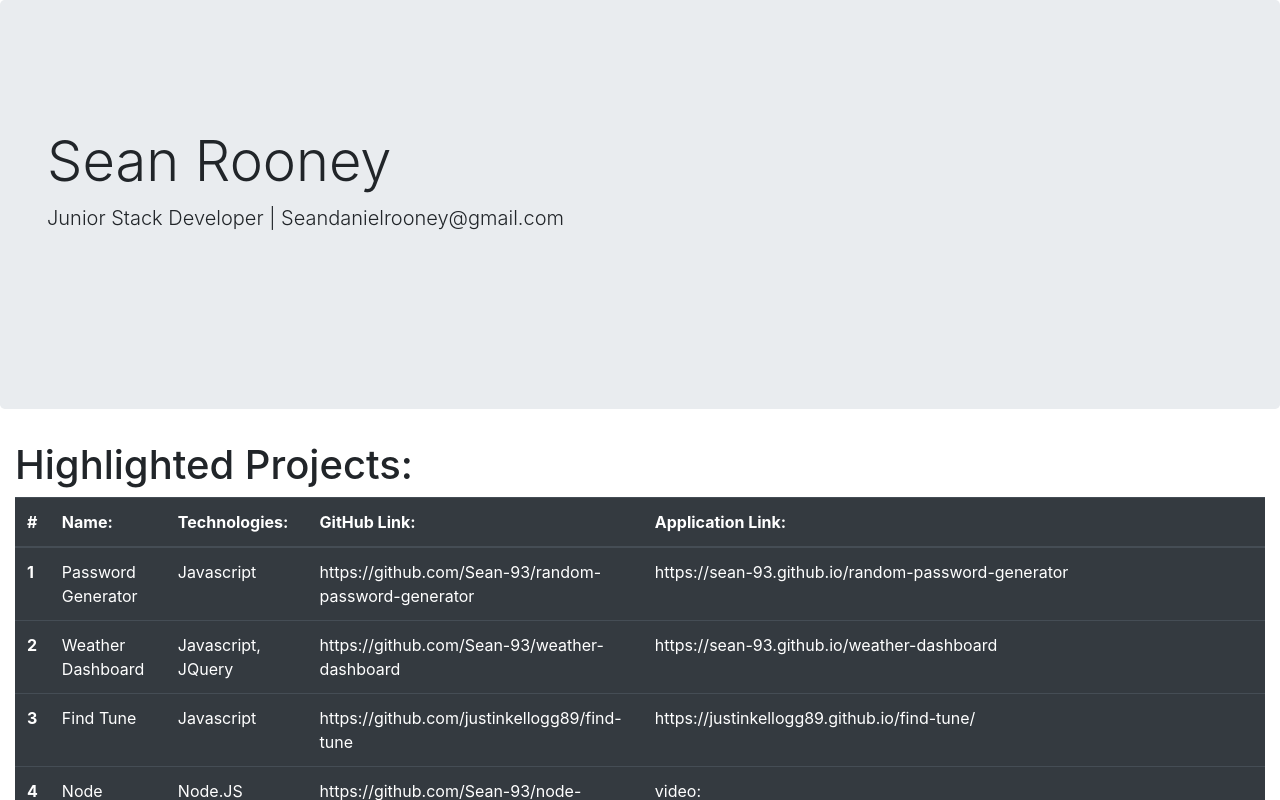
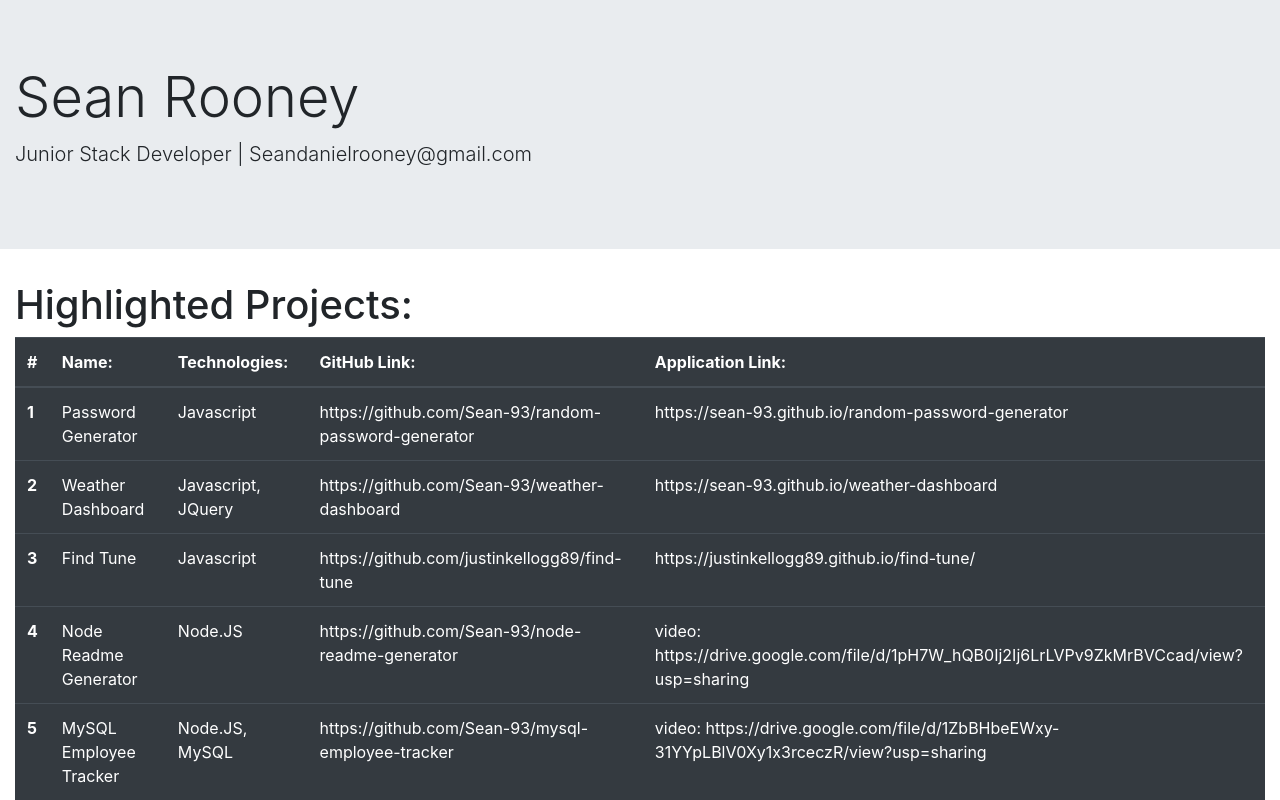
Before and after one commit to Sean-93/react-portfolio, a React (Create React App) app: page / in a window 1280 px wide. Shown: the top 800 px of the page. Built offline with nearby package versions, Linux system fonts and the light colour scheme.

Commit message:
adding header details

```diff
--- a/src/components/header.js
+++ b/src/components/header.js
@@ -5,11 +5,9 @@ export default function Header(props) {
   const header = props.headerInfo.map((item, index) => {
       return (
 
-    <div className="jumbotron jumbotron-fluid">
     <div className="container">
     <h1 className="display-4">{item.fullName}</h1>
     <p className="lead">{item.title} | {item.email}</p>
-    </div>
     </div>
 
       );
@@ -18,7 +16,7 @@ export default function Header(props) {
 
   return (
     <div>
-      <div className="jumbotron">
+      <div className="jumbotron jumbotron-fluid">
 
           <thead>
 
```
